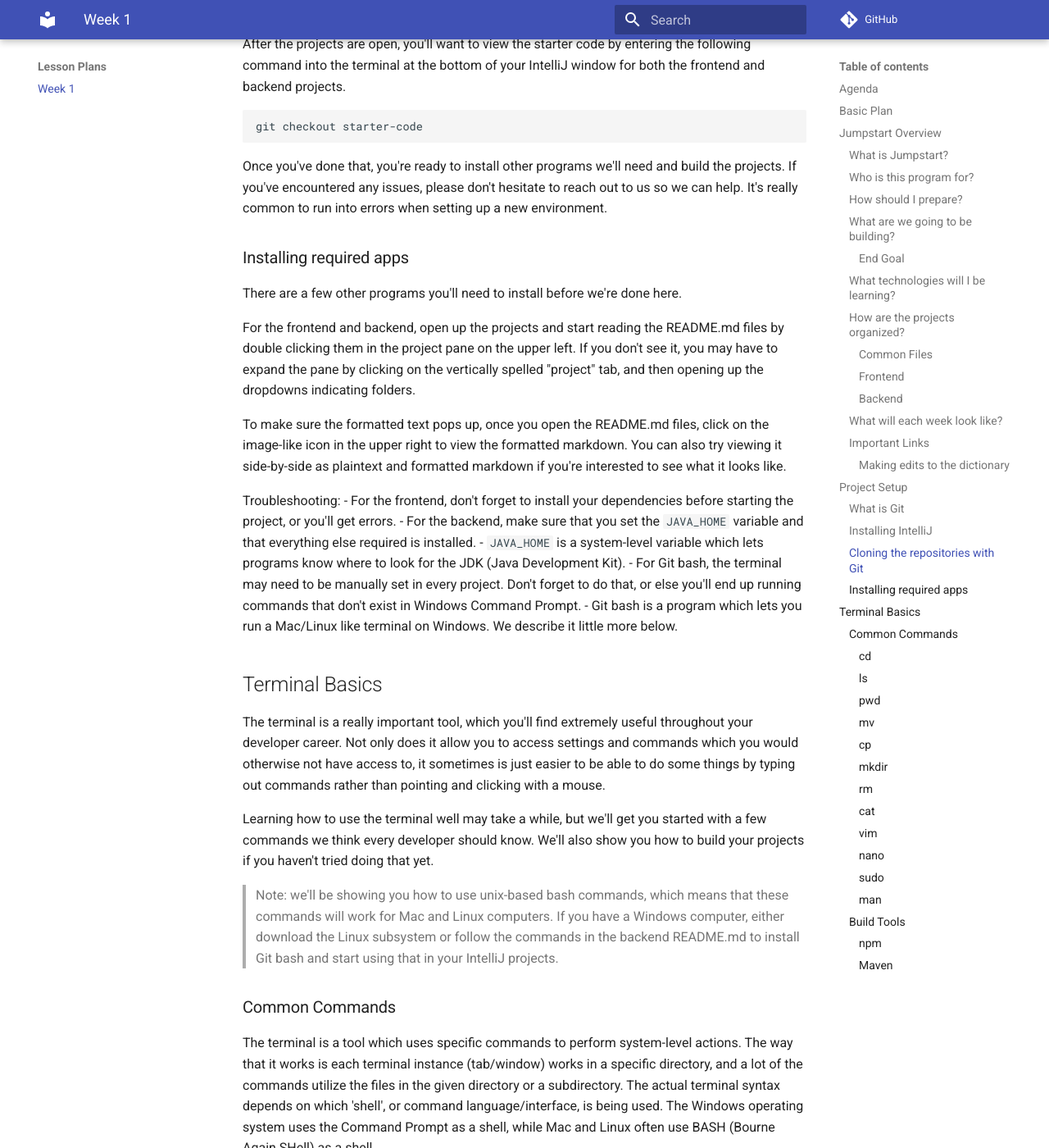
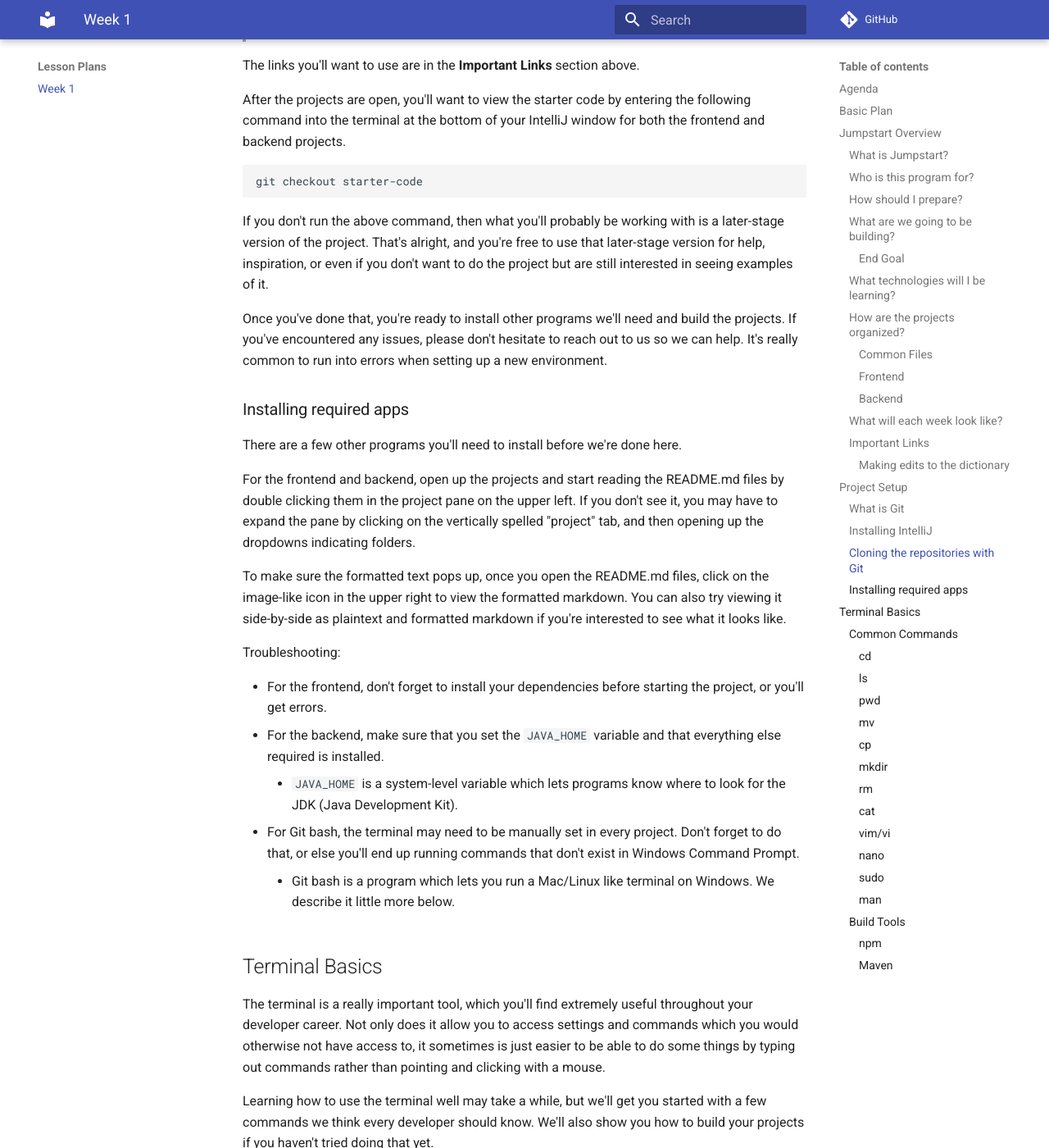
Before and after one commit to Code-4-Community/learning-resources, an MkDocs documentation site: the page built from docs/lesson-plans/week-1.md, in a window 1280 px wide and 1400 px high, scrolled down 8516 px. Shown: the whole window at 82% size. Built offline with MkDocs 1.6.1 and Material for MkDocs 9.7.7, drawn with Linux system fonts in a browser that asks for light colours; comment, search, counter and statistics services are not loaded; some of the changed text lies outside the part shown.

Commit message:
Add starter-code recommendation

````diff
--- a/docs/lesson-plans/week-1.md
+++ b/docs/lesson-plans/week-1.md
@@ -316,6 +316,9 @@ Inside of IntelliJ, go to File > New... > Project From Version Control..., make
 `Version Control` box is set to `Git`, paste in the following links, and choose where you
 want them to be downloaded to.
 
+>Note: if you're on Windows, you may also need to install git (it should give you a button to do so)
+>to be able to clone the projects.
+
 The links you'll want to use are in the __Important Links__ section above.
 
 After the projects are open, you'll want to view the starter code by entering the following command into the terminal
@@ -324,6 +327,10 @@ at the bottom of your IntelliJ window for both the frontend and backend projects
 ```
 git checkout starter-code
 ```
+
+If you don't run the above command, then what you'll probably be working with is a later-stage version of the project.
+That's alright, and you're free to use that later-stage version for help, inspiration, or even if you don't want to
+do the project but are still interested in seeing examples of it.
 
 Once you've done that, you're ready to install other programs we'll need and build the projects. If you've encountered
 any issues, please don't hesitate to reach out to us so we can help. It's really common to run into errors
@@ -343,6 +350,7 @@ icon in the upper right to view the formatted markdown. You can also try viewing
 plaintext and formatted markdown if you're interested to see what it looks like.
 
 Troubleshooting:
+
 - For the frontend, don't forget to install your dependencies before starting the project, or you'll
 get errors.
 - For the backend, make sure that you set the `JAVA_HOME` variable and that everything else required
@@ -547,9 +555,9 @@ cat <filepath>
 cat test.txt
 ```
 
-#### vim
+#### vim/vi
 
-`vim` is a text editor that usually comes preinstalled on most terminals. It allows you
+`vim` (sometimes also `vi`) is a text editor that usually comes preinstalled on most terminals. It allows you
 to open files, edit them using quick key binds, and write/close the files. It's notorious
 for having a really steep learning curve, so people tend to avoid it, but it can be a
 powerful tool if you do end up spending time trying to learn it.
````
